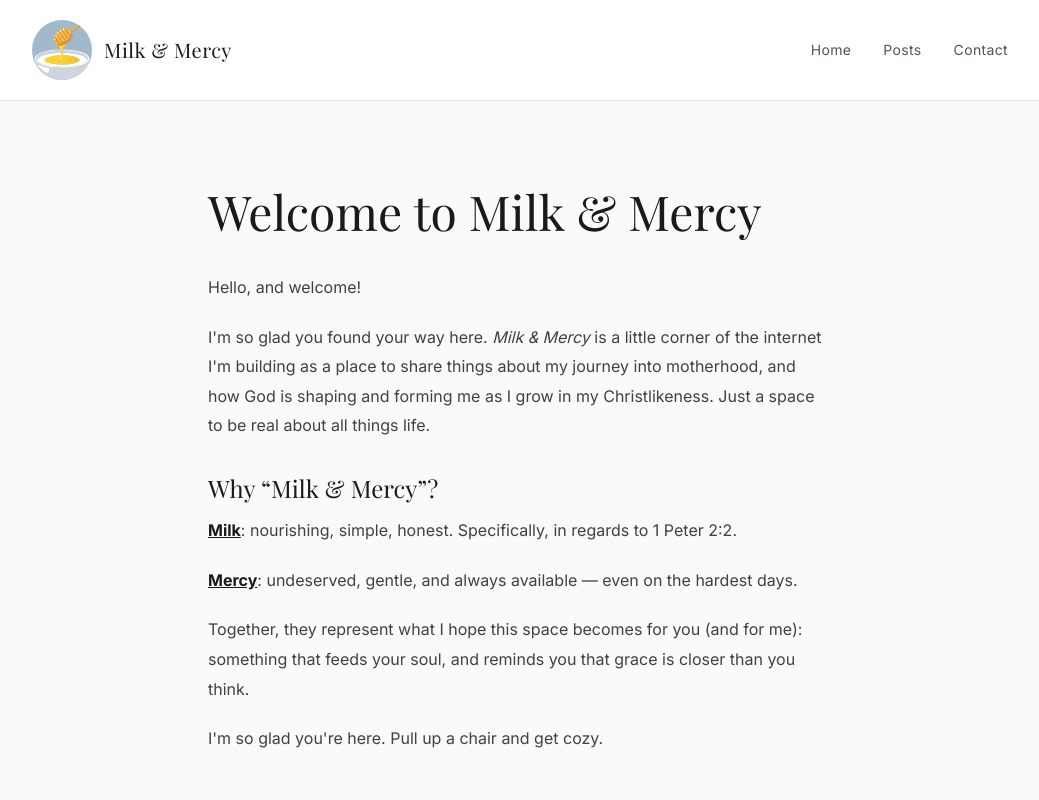
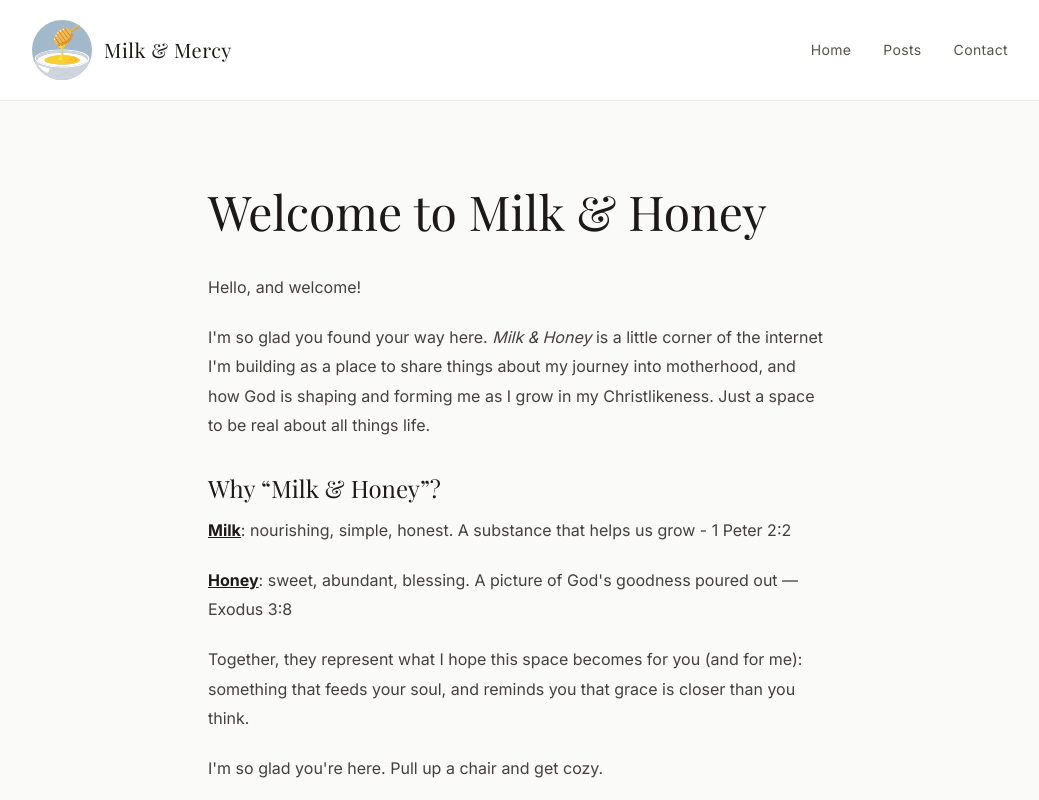
Before and after one commit to taylorseager/Milk-Mercy-Blog, a Next.js app: page / in a window 1280 px wide. Shown: the top 800 px of the page, without its empty margins (120-1159 px from the left). Built offline with nearby package versions, Linux system fonts and the light colour scheme; no server answers; a web font is replaced by a local one.

Commit message:
updated main page

```diff
--- a/src/app/page.tsx
+++ b/src/app/page.tsx
@@ -11,20 +11,20 @@ export default function HomePage() {
       <section className="bg-stone-50 border-b border-stone-100">
         <div className="max-w-2xl mx-auto px-6 py-20">
           <h1 className="font-serif text-4xl sm:text-5xl text-stone-900 leading-tight mb-8">
-            Welcome to Milk &amp; Mercy
+            Welcome to Milk &amp; Honey
           </h1>
           <div className="prose">
             <p>Hello, and welcome!</p>
             <p>
-              I&apos;m so glad you found your way here. <em>Milk &amp; Mercy</em> is a little
+              I&apos;m so glad you found your way here. <em>Milk &amp; Honey</em> is a little
               corner of the internet I&apos;m building as a place to share things about my journey into motherhood, and how God is shaping and forming me as I grow in my Christlikeness. Just a space to be real about all things life.
             </p>
-            <h2>Why &ldquo;Milk &amp; Mercy&rdquo;?</h2>
+            <h2>Why &ldquo;Milk &amp; Honey&rdquo;?</h2>
             <p>
-              <strong><u>Milk</u></strong>: nourishing, simple, honest. Specifically, in regards to 1 Peter 2:2.
+              <strong><u>Milk</u></strong>: nourishing, simple, honest. A substance that helps us grow - 1 Peter 2:2
             </p>
             <p>
-              <strong><u>Mercy</u></strong>: undeserved, gentle, and always available — even on the hardest days.
+              <strong><u>Honey</u></strong>: sweet, abundant, blessing. A picture of God&apos;s goodness poured out — Exodus 3:8
             </p>
             <p>
               Together, they represent what I hope this space becomes for you (and for me): something that
```
